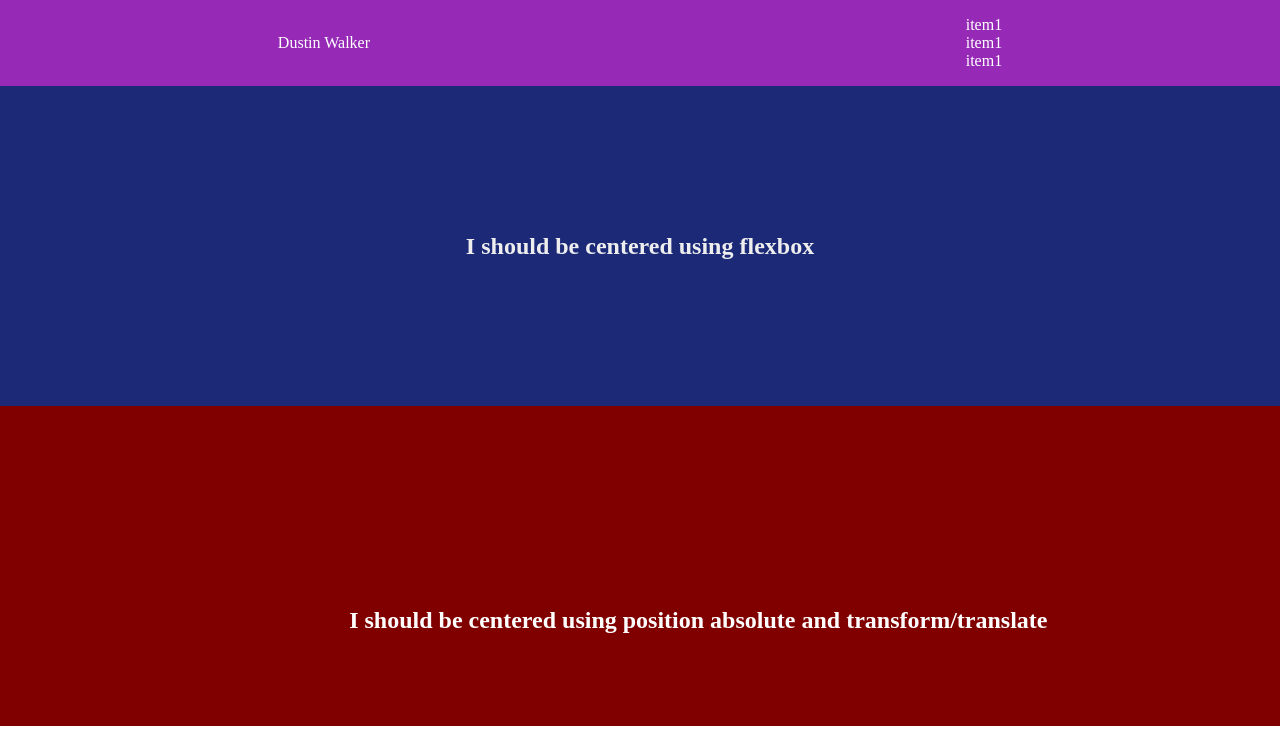
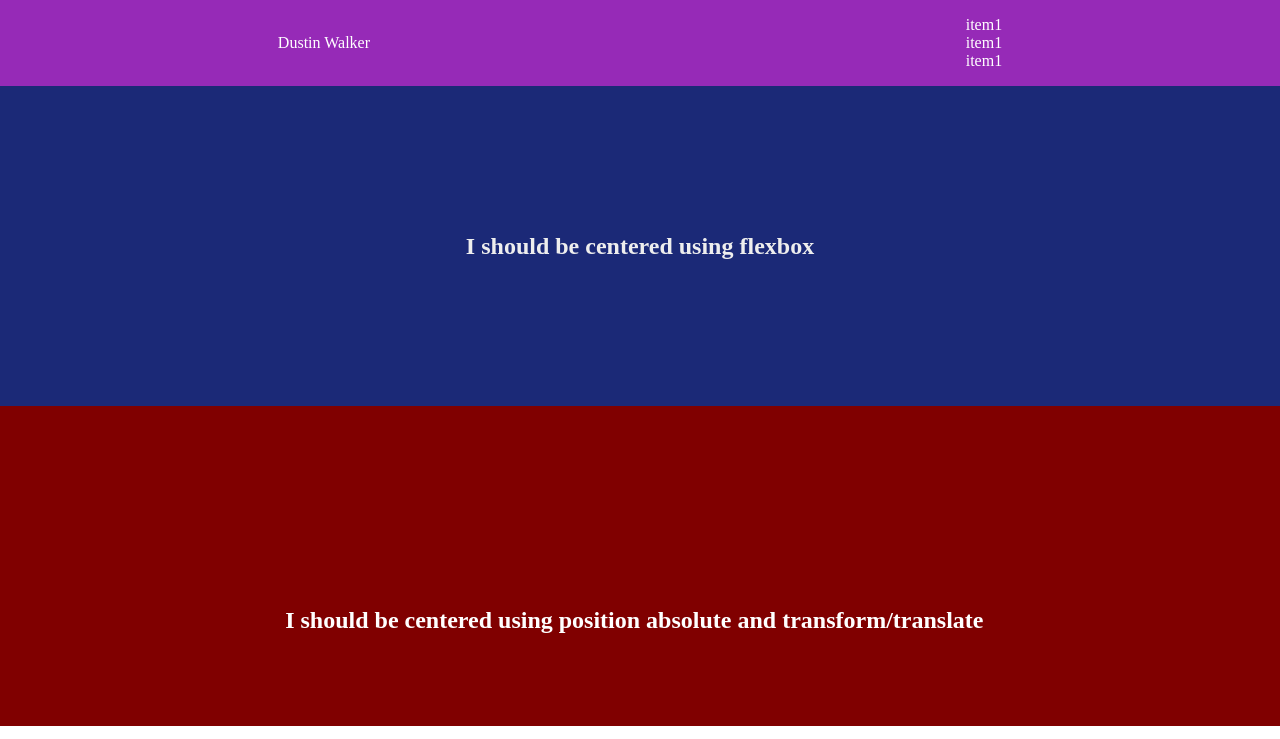
Before and after one commit to DustinJWalker/05-flex-practice, a website: page public/index.html in a window 1280 px wide. Shown: the top 739 px of the page. Drawn offline with nearby package versions, Linux system fonts and the light colour scheme; files that its build step writes are made by us from their sources; grey boxes are pictures that could not be loaded.

Commit message:
centered text in maroon box

```diff
--- a/styles/app.scss
+++ b/styles/app.scss
@@ -62,6 +62,7 @@ body {
 .maroon-text {
   position: absolute;
   top: 75%;
+  left: -5%;
   transform: translate(50%,  -50%);
 }
 //
```
